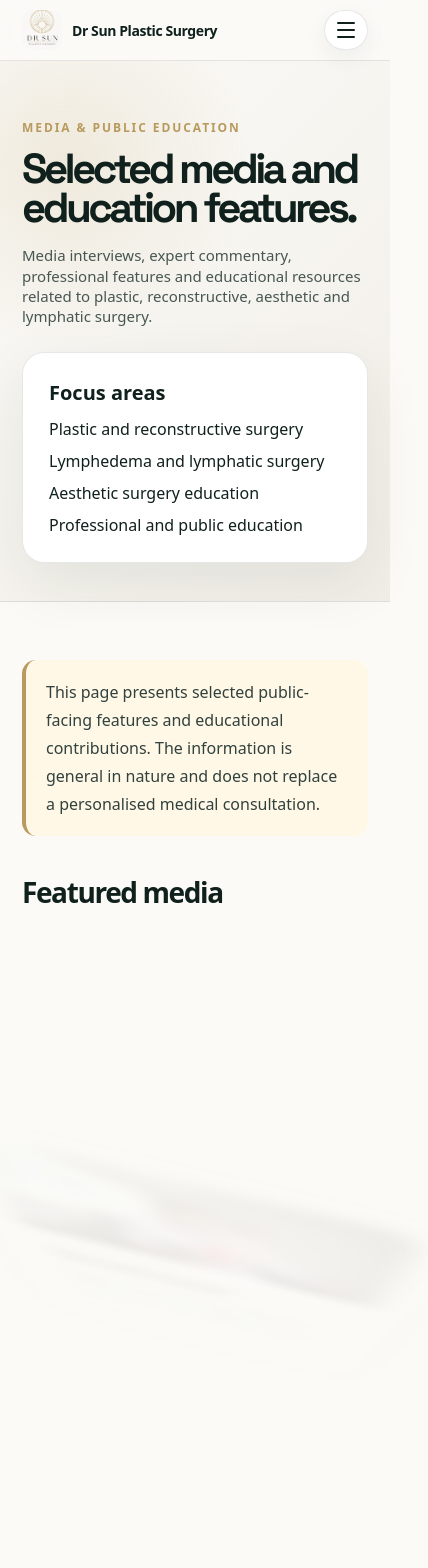
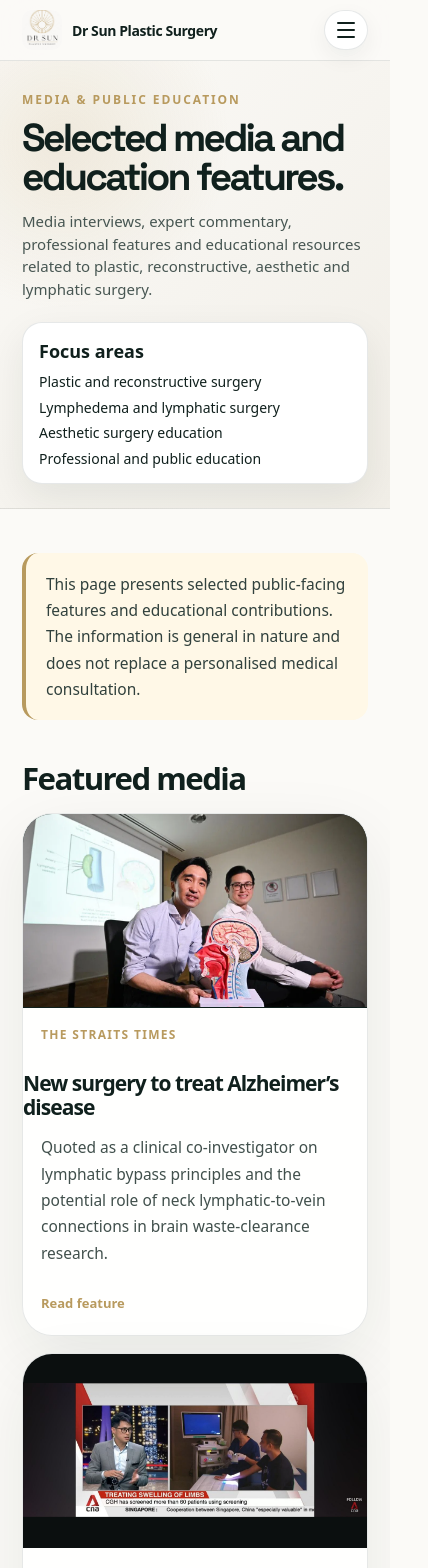
Before and after one commit to zatyrical/plasticwebsite, a Next.js app: page /media in a window 390 px wide. Shown: the top 1568 px of the page, 428 px wide, since content can reach past the window. Built offline with nearby package versions, Linux system fonts and the light colour scheme.

Commit message:
Improve mobile article layout

```diff
--- a/app/globals.css
+++ b/app/globals.css
@@ -674,3 +674,39 @@
   .signature-script{font-size:clamp(46px,16vw,72px);line-height:.74;letter-spacing:-.095em}
   .signature-kicker{margin-top:13px;margin-left:4px;font-size:clamp(10px,3.2vw,13px);letter-spacing:.24em;padding:0}
 }
+
+/* Mobile/tablet article rescue: stack the hero earlier and remove the desktop blank column. */
+@media(max-width:1100px){
+  .article-page{overflow-x:hidden}
+  .article-hero{padding:42px 0 30px;overflow:hidden}
+  .article-hero-grid{grid-template-columns:minmax(0,1fr)!important;gap:22px;max-width:760px}
+  .article-hero h1{font-size:clamp(34px,8.8vw,54px);line-height:.98;margin:10px 0 14px;letter-spacing:-.072em;max-width:100%}
+  .article-hero .lead{font-size:clamp(15px,3.8vw,18px);line-height:1.55;max-width:64ch}
+  .article-hero .hero-actions{gap:10px;margin-top:18px}
+  .article-hero .btn{padding:10px 14px;font-size:13px;white-space:normal;text-align:center;line-height:1.15}
+  .article-summary-card{width:100%;max-width:100%;padding:18px;border-radius:22px;box-shadow:0 14px 38px rgba(16,32,29,.08)}
+  .article-hero-image-card{max-width:420px;margin:0 auto 18px;border-radius:18px}
+  .article-hero-image-card img{aspect-ratio:4/3;max-height:340px;object-fit:cover}
+  .article-summary-card h2{font-size:18px;margin-bottom:10px}
+  .article-summary-card ul{gap:8px}
+  .article-summary-card li{font-size:14px;line-height:1.25}
+  .article-content{padding-top:34px}
+  .article-narrow{max-width:760px}
+}
+
+@media(max-width:600px){
+  .article-page .container{width:100%;max-width:100%;padding-left:22px;padding-right:22px}
+  .article-hero{padding:30px 0 24px}
+  .article-hero h1{font-size:clamp(32px,10vw,40px);line-height:1;letter-spacing:-.07em;text-wrap:balance}
+  .article-hero .lead{font-size:15px;line-height:1.5}
+  .article-hero .hero-actions{display:grid;grid-template-columns:1fr;align-items:stretch}
+  .article-hero .btn{width:100%;min-width:0}
+  .article-summary-card{padding:16px;border-radius:20px}
+  .article-hero-image-card{max-width:100%;border-radius:18px}
+  .article-hero-image-card img{max-height:320px;object-position:center 38%}
+  .article-content{padding-top:28px}
+  .article-content h2{font-size:clamp(26px,8vw,34px);line-height:1.05;margin:38px 0 14px}
+  .article-content h3{font-size:21px;line-height:1.15;margin:28px 0 10px}
+  .article-content p,.article-content li{font-size:15.5px;line-height:1.7}
+  .notice-text,.reviewer-card{border-radius:16px}
+}
```
